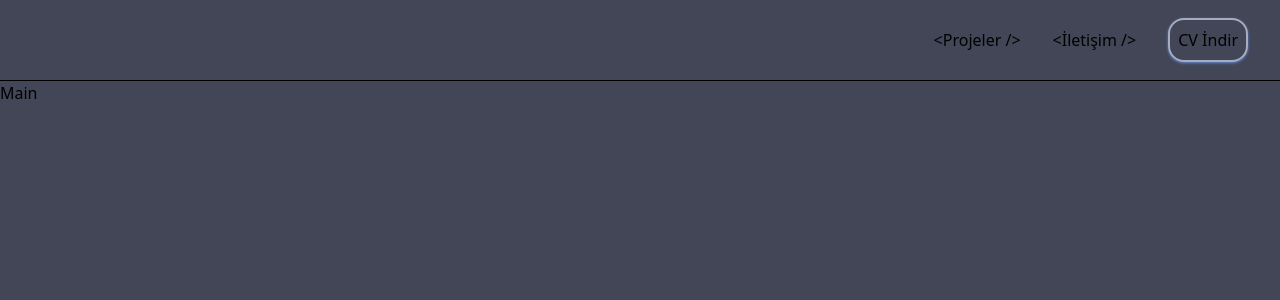
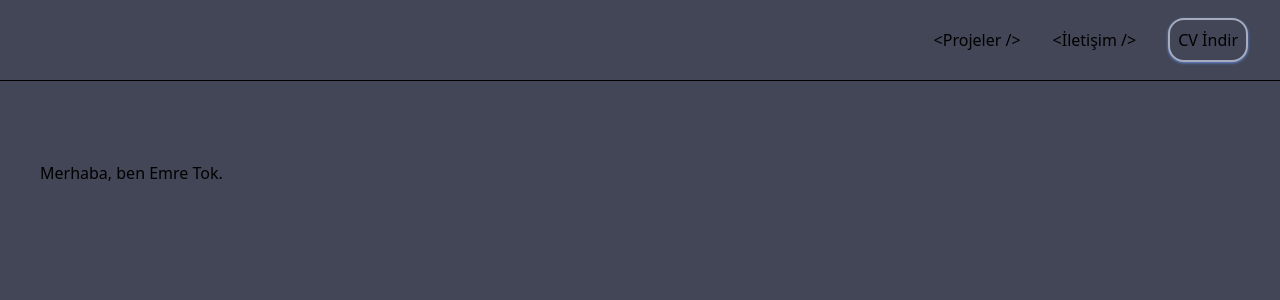
Before and after one commit to emretokk/portfolioDenemeleri, a React (Vite) app: page / in a window 1280 px wide. Shown: the top 300 px of the page. Built offline with nearby package versions, Linux system fonts and the light colour scheme; some icons are missing.

Commit message:
tried to add typing effect

```diff
--- a/src/App.jsx
+++ b/src/App.jsx
@@ -1,11 +1,11 @@
 import Header from "./components/header";
-import Main from "./components/main";
+import Content from "./components/content";
 
 function App() {
   return (
     <div className="App w-full h-full bg-grayDark">
       <Header />
-      <Main />
+      <Content />
     </div>
   );
 }
--- /dev/null
+++ b/src/components/content.jsx
@@ -0,0 +1,29 @@
+import React, { useEffect } from "react";
+
+function Main() {
+  let text = "Merhaba, ben Emre Tok.";
+  let index = 0;
+  useEffect(() => {
+    const interval = setInterval(() => {
+      document.getElementById("typer").innerHTML += text.charAt(index);
+      index++;
+      console.log("i runned");
+      if (index == 22) {
+        clearInterval(interval);
+      }
+    }, 200);
+  }, []);
+
+  return (
+    <main className="border-t border-black h-screen relative">
+      <div
+        id="typingArea"
+        className="absolute top-20 left-1/2 -translate-x-1/2 w-[1200px] h-96"
+      >
+        <span id="typer"></span>
+      </div>
+    </main>
+  );
+}
+
+export default Main;
--- a/src/components/main.jsx
+++ /dev/null
@@ -1,7 +0,0 @@
-import React from "react";
-
-function Main() {
-  return <main className="border-t border-black h-screen">Main</main>;
-}
-
-export default Main;
--- a/src/main.jsx
+++ b/src/main.jsx
@@ -22,7 +22,5 @@ const router = createBrowserRouter([
 ]);
 
 ReactDOM.createRoot(document.getElementById("root")).render(
-  <React.StrictMode>
-    <RouterProvider router={router} />
-  </React.StrictMode>
+  <RouterProvider router={router} />
 );
```
